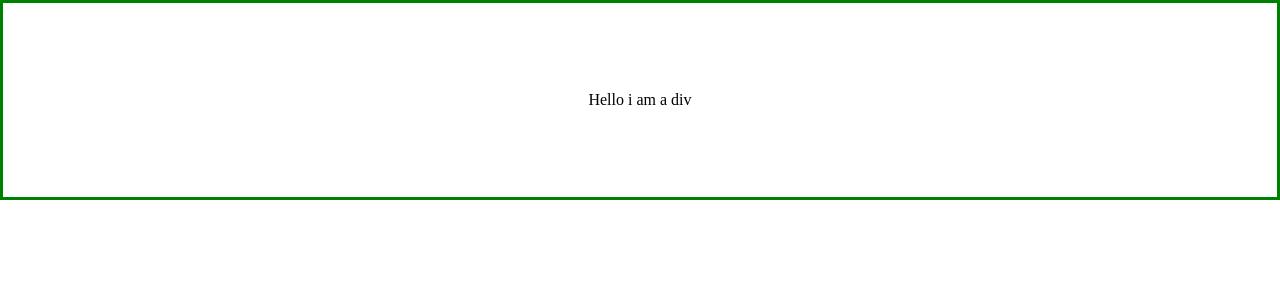
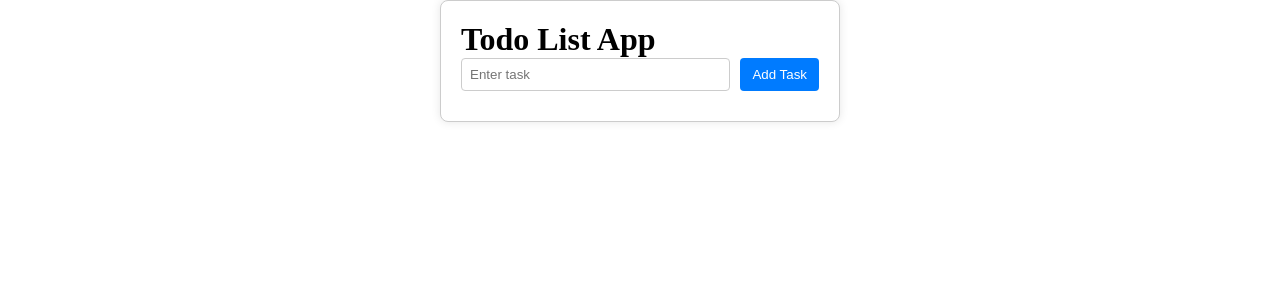
Before and after one commit to jayprakashlohar/react-livecoding-questions, a React (Vite) app: page / in a window 1280 px wide. Shown: the top 300 px of the page. Built offline with nearby package versions, Linux system fonts and the light colour scheme.

Commit message:
added day-12 todoList app

```diff
--- a/src/App.css
+++ b/src/App.css
@@ -23,6 +23,71 @@
 }
 
 .calBtn button {
-  padding: 5px 10px ;
-  margin: 20px 0px 0px 5px
+  padding: 5px 10px;
+  margin: 20px 0px 0px 5px;
 }
+
+/* ---------- TodoList ------------------------- */
+/* App.css */
+
+.todo-list-app {
+  max-width: 400px;
+  margin: 0 auto;
+  padding: 20px;
+  border: 1px solid #ccc;
+  box-shadow: 0 0 10px rgba(0, 0, 0, 0.1);
+  border-radius: 8px;
+  background-color: #fff;
+}
+
+.task-input {
+  display: flex;
+  gap: 10px;
+  margin-bottom: 10px;
+}
+
+.task-input input[type="text"] {
+  flex-grow: 1;
+  padding: 8px;
+  border: 1px solid #ccc;
+  border-radius: 4px;
+}
+
+.task-input button {
+  padding: 8px 12px;
+  background-color: #007bff;
+  border: none;
+  border-radius: 4px;
+  color: #fff;
+  cursor: pointer;
+}
+
+.task-list {
+  list-style: none;
+  padding: 0;
+}
+
+.task-list li {
+  display: flex;
+  align-items: center;
+  margin-bottom: 8px;
+}
+
+.task-list input[type="checkbox"] {
+  margin-right: 10px;
+}
+
+.task-list .completed {
+  text-decoration: line-through;
+  color: #888;
+}
+
+.task-list button {
+  padding: 4px 8px;
+  background-color: #dc3545;
+  border: none;
+  border-radius: 4px;
+  color: #fff;
+  cursor: pointer;
+  margin-left: auto;
+}
--- /dev/null
+++ b/src/components/TodoApp/TodoListApp.jsx
@@ -0,0 +1,64 @@
+import { useState } from "react";
+
+function TodoListApp() {
+  const [tasks, setTasks] = useState([]);
+  const [taskInput, setTaskInput] = useState("");
+
+  const handleAddTask = () => {
+    if (taskInput.trim() === "") {
+      return;
+    }
+
+    const newTask = {
+      id: Date.now(),
+      text: taskInput,
+      completed: false,
+    };
+    setTasks([...tasks, newTask]);
+    setTaskInput("");
+  };
+
+  const handleToggleComplete = (taskId) => {
+    const updatedTasks = tasks.map((task) =>
+      task.id === taskId ? { ...task, completed: !task.completed } : task
+    );
+    setTasks(updatedTasks);
+  };
+
+  const handleRemoveTask = (taskId) => {
+    const updatedTasks = tasks.filter((task) => task.id !== taskId);
+    setTasks(updatedTasks);
+  };
+
+  return (
+    <div className="todo-list-app">
+      <h1>Todo List App</h1>
+      <div className="task-input">
+        <input
+          type="text"
+          placeholder="Enter task"
+          value={taskInput}
+          onChange={(e) => setTaskInput(e.target.value)}
+        />
+        <button onClick={handleAddTask}>Add Task</button>
+      </div>
+      <ul className="task-list">
+        {tasks.map((task) => (
+          <li key={task.id}>
+            <input
+              type="checkbox"
+              checked={task.completed}
+              onChange={() => handleToggleComplete(task.id)}
+            />
+            <span className={task.completed ? "completed" : ""}>
+              {task.text}
+            </span>
+            <button onClick={() => handleRemoveTask(task.id)}>Remove</button>
+          </li>
+        ))}
+      </ul>
+    </div>
+  );
+}
+
+export default TodoListApp;
--- a/src/pages/Home.jsx
+++ b/src/pages/Home.jsx
@@ -13,8 +13,10 @@
 // import MyProgress from "../components/ProgressBar/MyProgress";
 // import UseCallBackHook from "../components/Hooks/UseCallBack/UseCallBackHook";
 // import UseMemoHook from "../components/Hooks/UseMemo/UseMemoHook";
-import CenterDiv from "../components/CenterTheDiv/CenterDiv";
+// import CenterDiv from "../components/CenterTheDiv/CenterDiv";
 // import UseReducerHook from "../components/Hooks/UseReducer/UseReducerHook";
+
+import TodoListApp from "../components/TodoApp/TodoListApp";
 
 const Home = () => {
   return (
@@ -36,7 +38,8 @@ const Home = () => {
         {/* <UseCallBackHook /> */}
         {/* <UseMemoHook /> */}
         {/* <UseReducerHook/> */}
-        <CenterDiv />
+        {/* <CenterDiv /> */}
+        <TodoListApp/>
       </div>
     </>
   );
```
